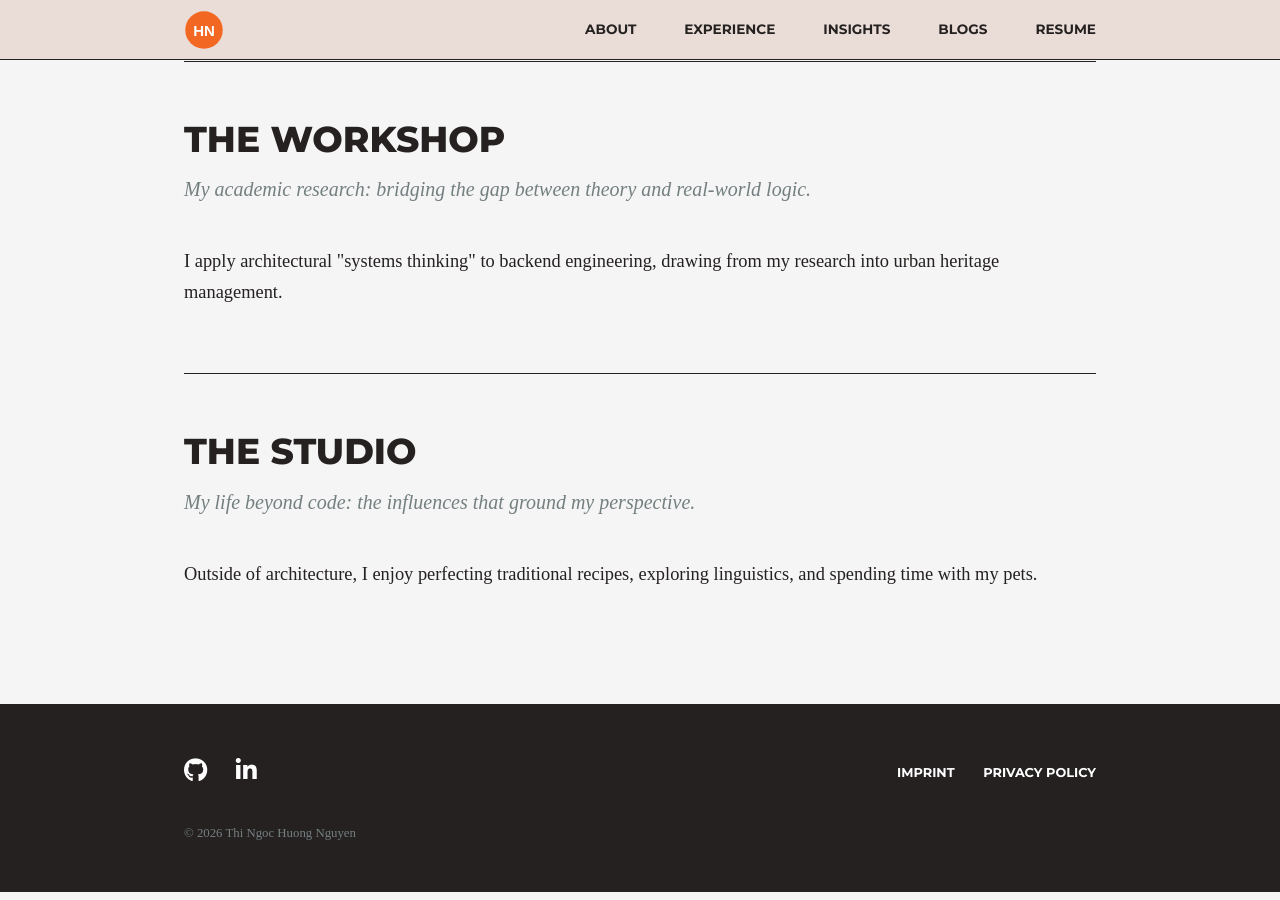
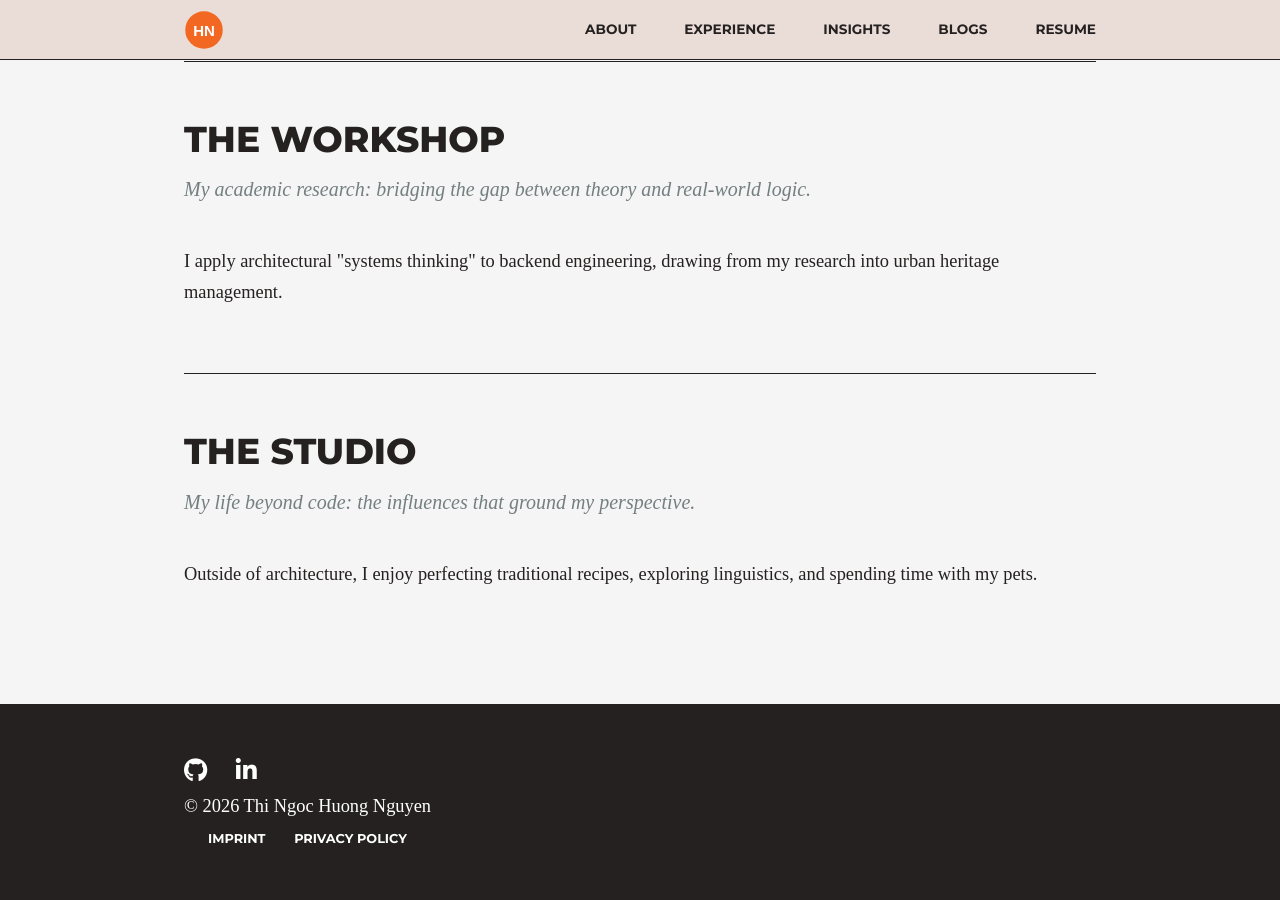
Before and after one commit to huongntn/portfolio-website, a Jekyll site: the page built from index.html, in a window 1280 px wide and 900 px high, scrolled down 2072 px. Built offline with Jekyll 4.4.1, drawn with Linux system fonts in a browser that asks for light colours; some web fonts are replaced.

Commit message:
Update footer.html

```diff
--- a/_includes/footer.html
+++ b/_includes/footer.html
@@ -1,15 +1,15 @@
 <footer>
-  <div class="container">
-    <div style="display:flex; justify-content:space-between; align-items:center;">
+  <div class="container footer-wrapper">
     <div class="social-icons">
       <a href="https://github.com/huongntn" target="_blank"><i class="fa-brands fa-github"></i></a>
       <a href="https://www.linkedin.com/in/nguyen-huong" target="_blank"><i class="fa-brands fa-linkedin-in"></i></a>
     </div>
+
+    <div class="copyright">© 2026 Thi Ngoc Huong Nguyen</div>
+
     <nav class="legal-nav">
-        <a href="{{ '/impress' | relative_url }}">Imprint</a>
+      <a href="{{ '/imprint/' | relative_url }}">Imprint</a>
       <a href="{{ '/privacy/' | relative_url }}">Privacy Policy</a>
     </nav>
   </div>
-    <div style="margin-top:2rem; font-size: 0.8rem; color: var(--text-light);">&copy; 2026 Thi Ngoc Huong Nguyen</div>
-  </div>
 </footer>
```
Lines whose indentation alone changed are shown as unchanged.
